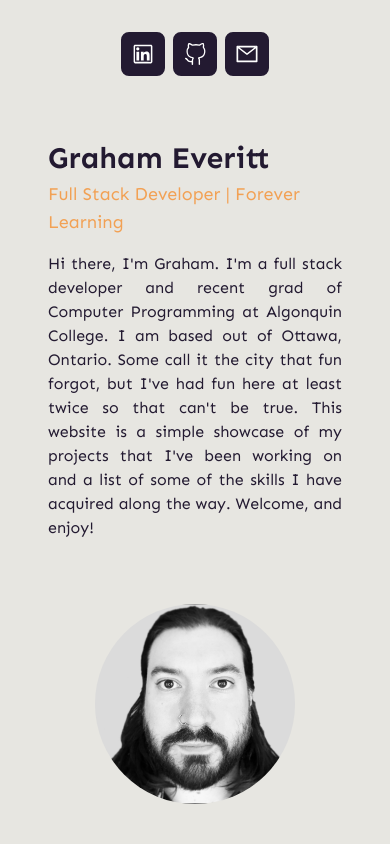
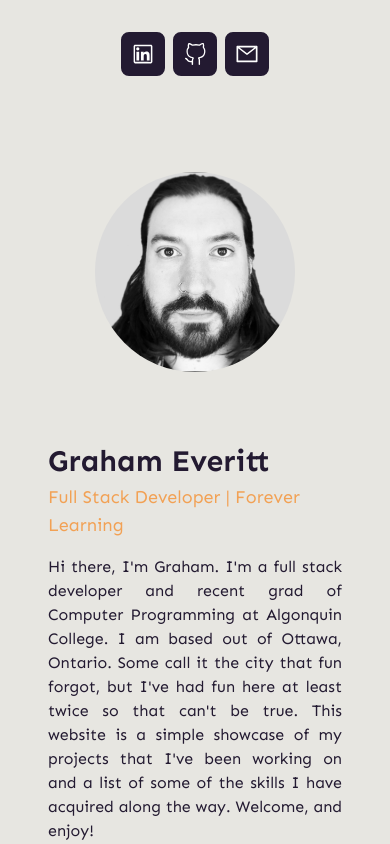
Before and after one commit to grahamcodes/mortfolio, a Next.js app: page / in a window 390 px wide. Shown: the top 844 px of the page. Built offline with nearby package versions, Linux system fonts and the light colour scheme.

Commit message:
Adjust avatar order. Tweak scrolling.

```diff
--- a/components/About/About.component.tsx
+++ b/components/About/About.component.tsx
@@ -18,7 +18,7 @@ const About = () => {
         </p>
       </div>
 
-      <div className="my-8">
+      <div className="my-8 order-first sm:order-last">
         <Image
           src="/assests/avatar.jpeg"
           width="200p"
--- a/components/Projects/Projects.component.tsx
+++ b/components/Projects/Projects.component.tsx
@@ -41,7 +41,7 @@ const Projects: React.FC = () => {
   ]
 
   const handleClick = (num) => {
-      scroll(0, 550);
+      window.scrollTo({ top: 550, behavior: 'smooth' });
       setSelected(true);
       setProjectName(projects[num].title);
       setDescription(projects[num].content);
```
